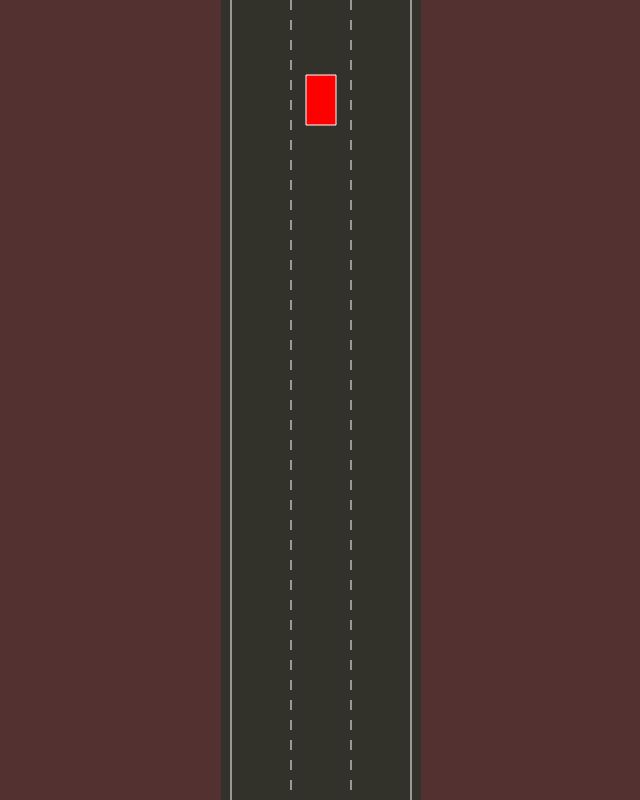
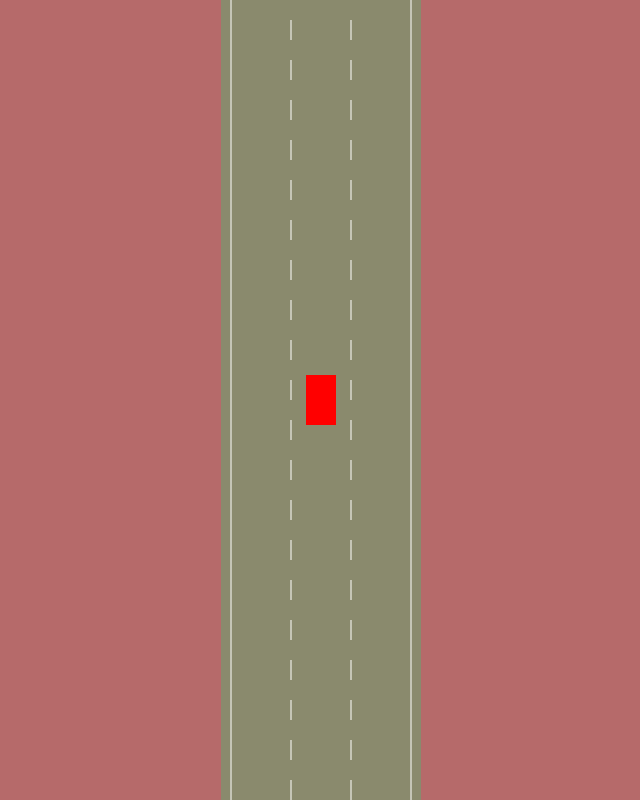
Before and after one commit to has1234513/driving-car-simulator, a plain HTML site: page index.html in a window 1280 px wide. Shown: the whole page, without its empty margins (319-959 px from the left). Drawn offline with Linux system fonts and the light colour scheme.

Commit message:
added road meachanics

```diff
--- a/car.js
+++ b/car.js
@@ -91,7 +91,6 @@ class Car {
         )
         ctx.fillStyle = 'red';
         ctx.fill();
-        ctx.stroke();
         ctx.restore();
     }
 }
--- a/main.js
+++ b/main.js
@@ -5,14 +5,20 @@ canvas.width = 200;
 
 const ctx = canvas.getContext("2d"); // ctx means "context"
 const road = new Road(canvas.width/2, canvas.width* 0.9)
-const car = new Car(100, 100, 30, 50);
+const car = new Car(road.getLaneCenter(1), 100, 30, 50);
 
 function animate () {
     car.update();
 
     canvas.height = window.innerHeight;
+
+    ctx.save();
+    ctx.translate(0, -car.y+canvas.height* 0.5);
+
     road.draw(ctx);
     car.draw(ctx);
+
+    ctx.restore();
     requestAnimationFrame(animate);
 }
 
--- a/road.js
+++ b/road.js
@@ -4,19 +4,35 @@ class Road{
         this.width = width;
         this.laneCount = laneCount;
 
-        this.left = x - width/2;
-        this.right = x + width/2;
+        this.left = x-width/2;
+        this.right = x+width/2;
 
-        const infinnity = 10000000;
+        const infinnity = 1000000;
         this.top = -infinnity;
         this.bottom = infinnity;
+
+        const topLeft = {x:this.left, y:this.top};
+        const topRight = {x:this.right, y:this.top};
+        const bottomLeft = {x:this.left, y:this.bottom};
+        const bottomRight = {x:this.right, y:this.bottom};
+
+        this.borders = [
+            [topLeft, bottomLeft],
+            [topRight, bottomRight]
+        ]
+    }
+
+    getLaneCenter(laneIndex) {
+        const laneWidth = this.width/this.laneCount;
+        return this.left+laneWidth/2+
+            Math.min(laneIndex, this.laneCount-1)*laneWidth // ensures a return of lane x-value within road canvas
     }
 
     draw(ctx) {
         ctx.linewidth = 5;
         ctx.strokeStyle = "white";
 
-        for (let i=0; i<=this.laneCount;i++) {
+        for (let i=1; i<=this.laneCount-1;i++) {
             //lerp => linear interpolation (calculates x posiiton of lanes)
             const x = lerp(
                 this.left,
@@ -25,11 +41,9 @@ class Road{
             );
 
             //add dotted lines
-            if (i>0 && i<this.laneCount) {
-                ctx.setLineDash([10, 10]);
-            } else {
-                ctx.setLineDash([]);
-            }
+
+            ctx.setLineDash([20, 20]);
+
 
             // draw road lanes
             ctx.beginPath();
@@ -37,5 +51,14 @@ class Road{
             ctx.lineTo(x, this.bottom);
             ctx.stroke();
         }
+
+        ctx.setLineDash([]);
+
+        this.borders.forEach(border => {
+            ctx.beginPath();
+            ctx.moveTo(border[0].x, border[0].y)
+            ctx.lineTo(border[1].x, border[1].y)
+            ctx.stroke();
+        })
     }
 }
--- a/style.css
+++ b/style.css
@@ -1,6 +1,6 @@
 body {
     margin: 0;
-    background: rgb(84, 49, 49);
+    background: rgb(182, 106, 106);
     overflow: hidden;
     text-align: center;
     display: flex;
@@ -9,5 +9,5 @@ body {
 }
 
 #myCanvas {
-    background-color: rgb(50, 50, 43);
+    background-color: rgb(138, 138, 109);
 }
```
